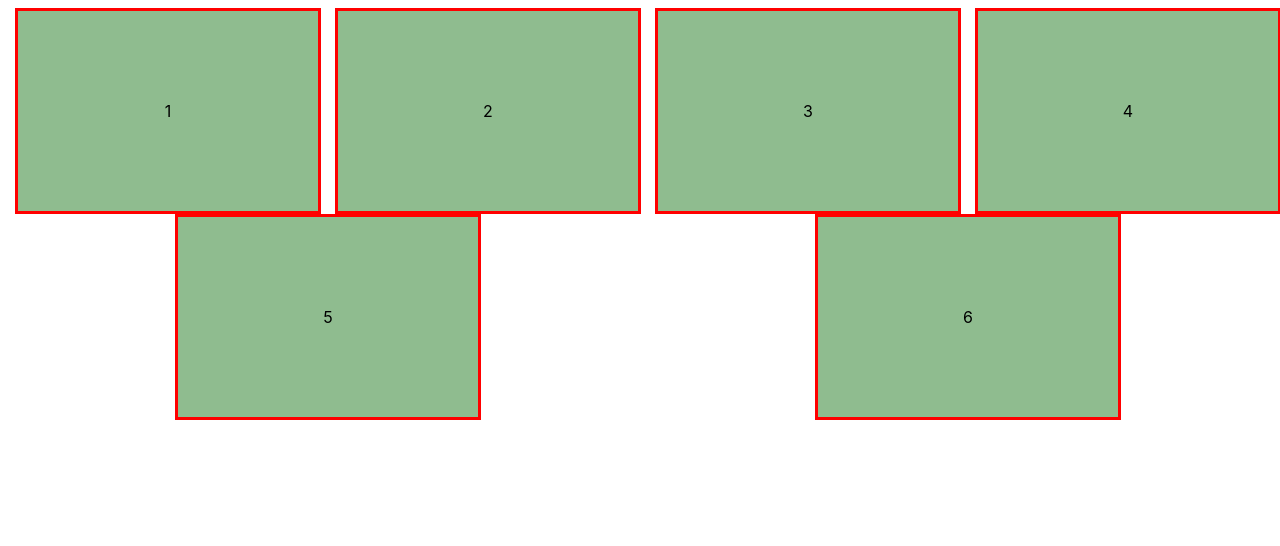
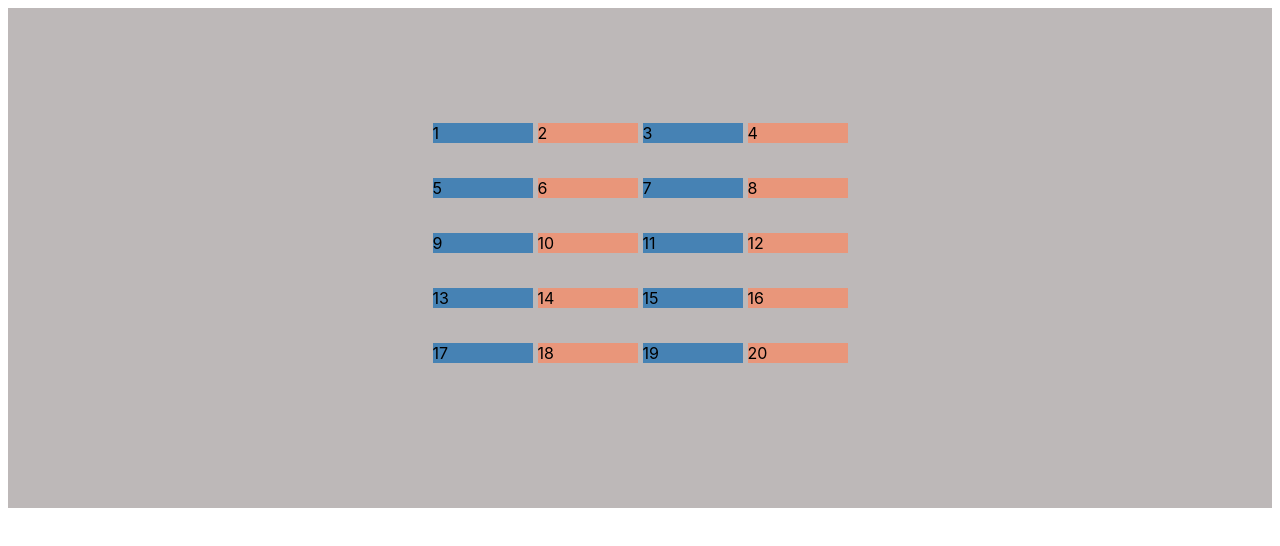
Before and after one commit to JihamSong/css-layout-lecture, a plain HTML site: page index.html in a window 1280 px wide. Drawn offline with Linux system fonts and the light colour scheme.

Commit message:
update chapter 2

```diff
--- a/index.html
+++ b/index.html
@@ -8,13 +8,27 @@
     <link rel="stylesheet" href="./style.css" />
   </head>
   <body>
-    <div class="parent">
-      <div class="child">1</div>
-      <div class="child">2</div>
-      <div class="child">3</div>
-      <div class="child">4</div>
-      <div class="child">5</div>
-      <div class="child">6</div>
+    <div class="grid">
+      <div class="item">1</div>
+      <div class="item">2</div>
+      <div class="item">3</div>
+      <div class="item">4</div>
+      <div class="item">5</div>
+      <div class="item">6</div>
+      <div class="item">7</div>
+      <div class="item">8</div>
+      <div class="item">9</div>
+      <div class="item">10</div>
+      <div class="item">11</div>
+      <div class="item">12</div>
+      <div class="item">13</div>
+      <div class="item">14</div>
+      <div class="item">15</div>
+      <div class="item">16</div>
+      <div class="item">17</div>
+      <div class="item">18</div>
+      <div class="item">19</div>
+      <div class="item">20</div>
     </div>
   </body>
 </html>
--- a/style.css
+++ b/style.css
@@ -1,25 +1,22 @@
 body {
   font-family: -apple-system, BlinkMacSystemFont, "Segoe UI", Roboto, Oxygen,
     Ubuntu, Cantarell, "Open Sans", "Helvetica Neue", sans-serif;
-  width: 100%;
-  height: 100vh;
-  justify-content: space-around;
 }
-.parent {
-  height: 100%;
-  display: flex;
-  justify-content: space-around;
-  flex-wrap: wrap;
-  align-content: flex-start;
+
+.grid {
+  background: rgb(189, 184, 184);
+  display: grid;
+  gap: 5px;
+  height: 500px;
+  grid-template-columns: repeat(4, 100px);
+  grid-template-rows: repeat(5, 50px);
+  place-items: start stretch;
+  place-content: center center;
 }
-.child {
-  width: 300px;
-  height: 200px;
-  background-color: darkseagreen;
-  border-width: medium;
-  border: solid rgb(255, 0, 0);
 
-  display: flex;
-  justify-content: center;
-  align-items: center;
+.item:nth-child(odd) {
+  background-color: steelblue;
 }
+.item:nth-child(even) {
+  background-color: darksalmon;
+}
```
